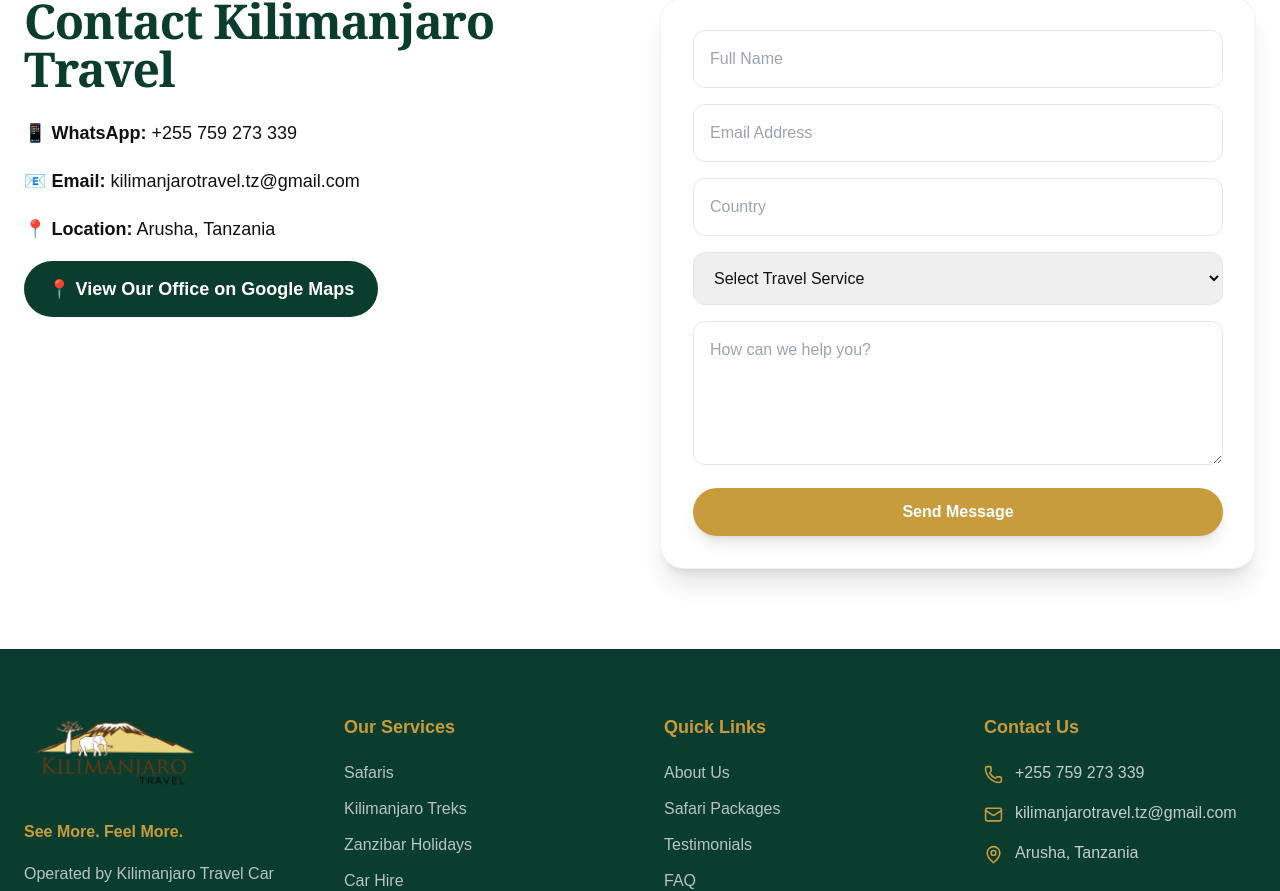
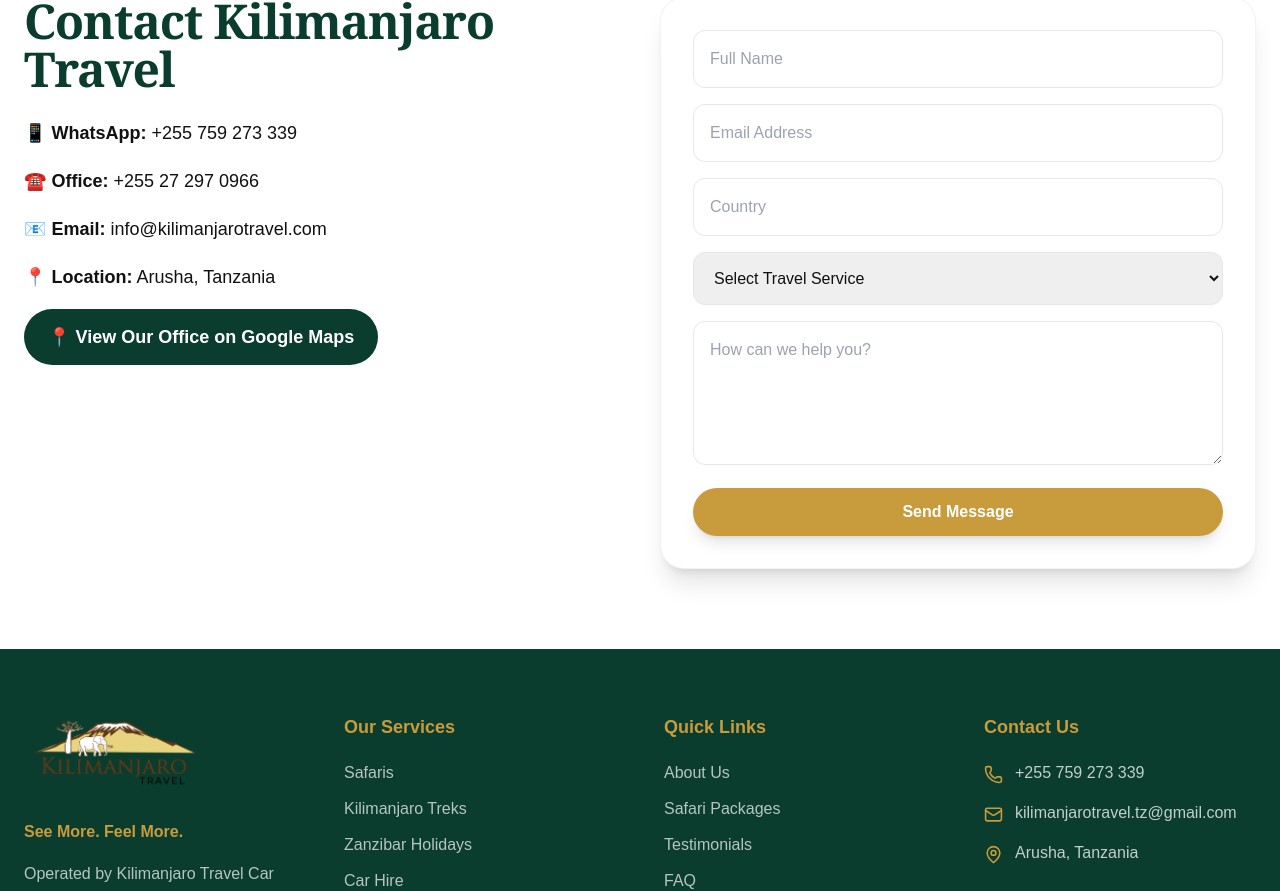
Before and after one commit to Kilimanjarotravel/kilimanjarotravel-website, a Next.js app: page /contact in a window 1280 px wide. Shown: the part 883-1774 px from the top of the page. Built offline with nearby package versions, Linux system fonts and the light colour scheme.

Commit message:
Update contact details

```diff
--- a/app/contact/page.tsx
+++ b/app/contact/page.tsx
@@ -215,12 +215,27 @@
 
             <div className="mt-6 space-y-4 text-lg leading-8">
   <p>
-                <strong>📱 {t.whatsapp}:</strong> +255 759 273 339
+    <strong>📱 {t.whatsapp}:</strong>{' '}
+    <a href="tel:+255759273339" className="hover:underline">
+      +255 759 273 339
+    </a>
+  </p>
+
+  <p>
+    <strong>☎️ Office:</strong>{' '}
+    <a href="tel:+255272970966" className="hover:underline">
+      +255 27 297 0966
+    </a>
   </p>
 
   <p>
     <strong>📧 {t.email}:</strong>{' '}
-                kilimanjarotravel.tz@gmail.com
+    <a
+      href="mailto:info@kilimanjarotravel.com"
+      className="hover:underline"
+    >
+      info@kilimanjarotravel.com
+    </a>
   </p>
 
   <p>
```
Lines whose indentation alone changed are shown as unchanged.
